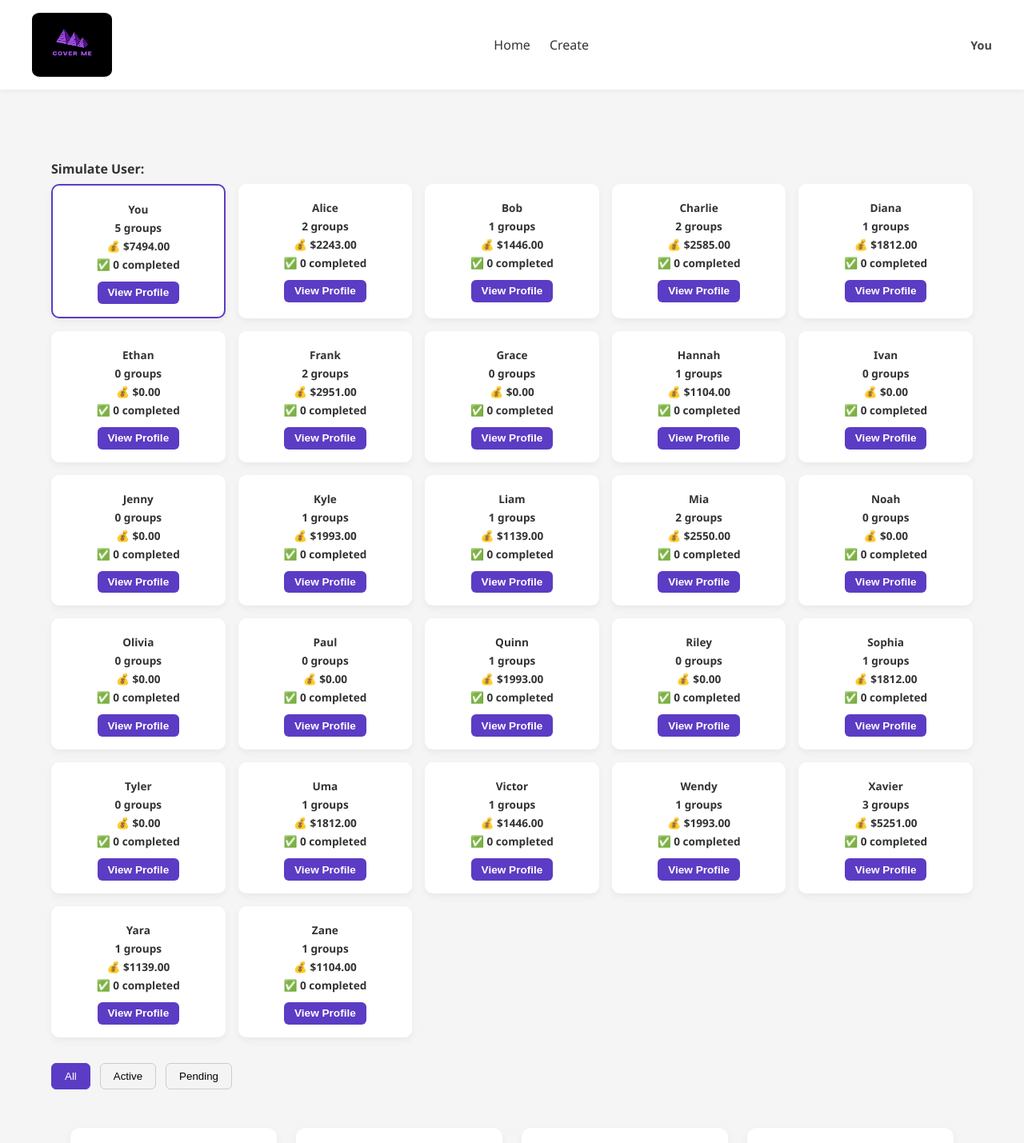
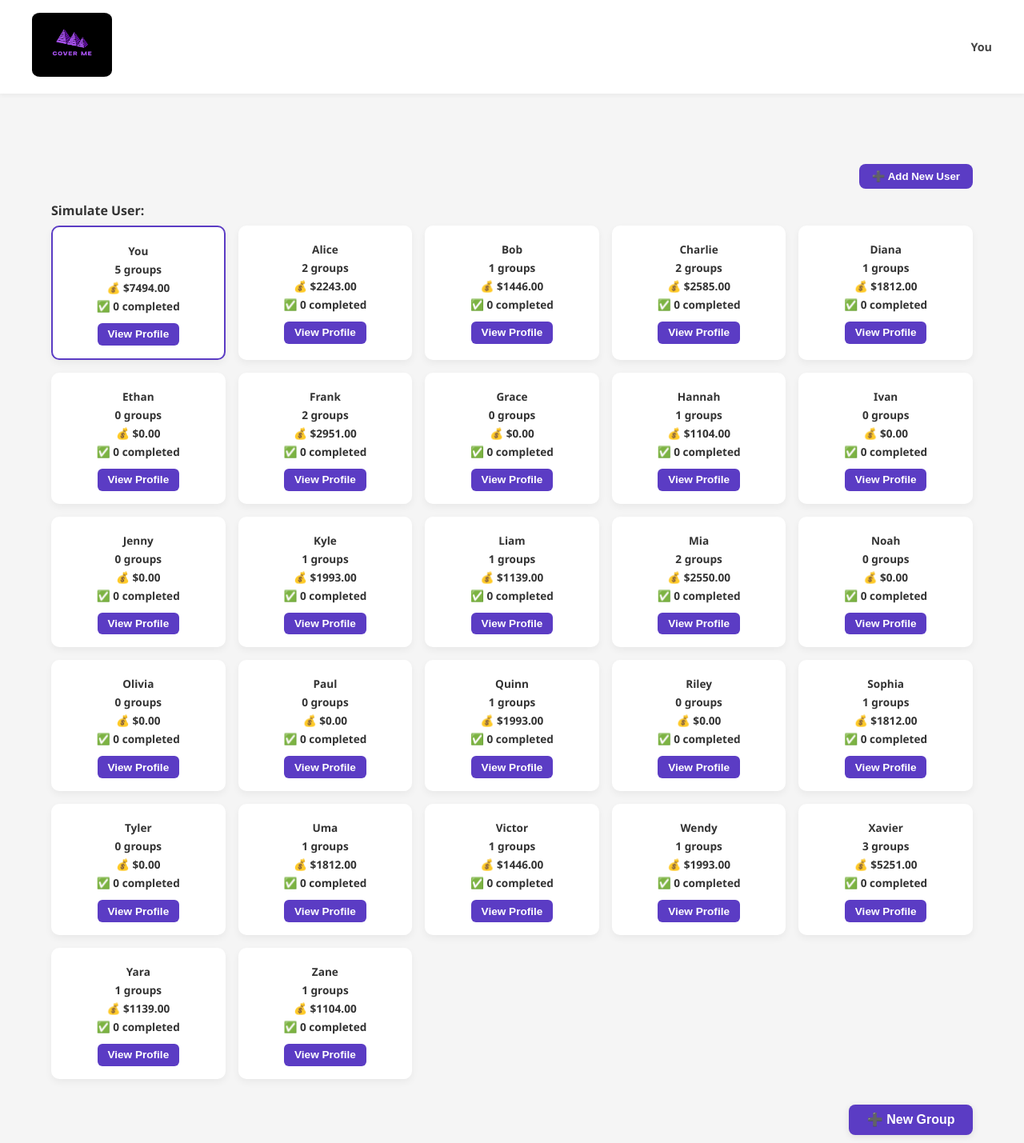
Before and after one commit to estelo2jz/cover-me, a React (Create React App) app: page / in a window 1280 px wide. Shown: the top 1429 px of the page at 80% size. Built offline with nearby package versions, Linux system fonts and the light colour scheme.

Commit message:
added New Group and New User functions

```diff
--- a/src/components/GroupDetail/GroupDetail.scss
+++ b/src/components/GroupDetail/GroupDetail.scss
@@ -148,3 +148,28 @@
     }
   }
 }
+
+.paid-label {
+  color: green;
+  font-weight: bold;
+}
+
+.disabled-label {
+  color: #aaa;
+  font-style: italic;
+}
+
+.pay-btn {
+  background: #5b3cc4;
+  color: white;
+  padding: 0.3rem 0.75rem;
+  border: none;
+  border-radius: 6px;
+  font-size: 0.85rem;
+  cursor: pointer;
+  transition: background 0.3s ease;
+
+  &:hover {
+    background: #47299b;
+  }
+}
--- a/src/components/Navigation/Navigation.jsx
+++ b/src/components/Navigation/Navigation.jsx
@@ -29,8 +29,10 @@ const Navigation = ({ currentUser }) => {
     <header className={`nav ${hidden ? "nav--hidden" : ""}`}>
       <div className="nav__wrapper">
         <div className="nav__left">
-          <img src={CoverMe} alt="Logo" className="nav__logo" />
-          <button
+          <Link to="/">
+            <img src={CoverMe} alt="Logo" className="nav__logo" />
+          </Link>
+          {/* <button
             className={`nav__hamburger ${isOpen ? "open" : ""}`}
             onClick={toggle}
             aria-label="Toggle navigation"
@@ -38,14 +40,14 @@ const Navigation = ({ currentUser }) => {
             <span />
             <span />
             <span />
-          </button>
+          </button> */}
         </div>
 
-        <nav className={`nav__menu ${isOpen ? "open" : ""}`}>
+        {/* <nav className={`nav__menu ${isOpen ? "open" : ""}`}>
           <Link to="/" onClick={close}>Home</Link>
           <Link to="/create" onClick={close}>Create</Link>
-          {/* <Link to="/admin" onClick={close}>Admin</Link> */}
-        </nav>
+          <Link to="/admin" onClick={close}>Admin</Link>
+        </nav> */}
 
         <div className="nav__user">{currentUser}</div>
       </div>
--- a/src/pages/Dashboard/Dashboard.jsx
+++ b/src/pages/Dashboard/Dashboard.jsx
@@ -1,4 +1,5 @@
 import React, { useEffect, useState } from "react";
+import { useNavigate } from "react-router-dom";
 import CreateGroup from "../../components/CreateGroup/CreateGroup";
 import Groups from "../../components/Groups/Groups";
 import GroupPreview from "../../components/Groups/GroupPreview";
@@ -11,16 +12,49 @@ const Dashboard = ({ currentUser, setCurrentUser }) => {
   const [selectedGroup, setSelectedGroup] = useState(null);
   const [previewGroup, setPreviewGroup] = useState(null); // ✅ THIS LINE IS REQUIRED
   const [filter, setFilter] = useState("all");
+  const navigate = useNavigate();
 
   // Add these to your Dashboard component state
   const [showJoinModal, setShowJoinModal] = useState(false);
   const [joinedGroup, setJoinedGroup] = useState(null);
 
-  const users = [
-    "You", "Alice", "Bob", "Charlie", "Diana", "Ethan", "Frank", "Grace", "Hannah",
-    "Ivan", "Jenny", "Kyle", "Liam", "Mia", "Noah", "Olivia", "Paul", "Quinn",
-    "Riley", "Sophia", "Tyler", "Uma", "Victor", "Wendy", "Xavier", "Yara", "Zane"
-  ];
+  const [showAddUserModal, setShowAddUserModal] = useState(false);
+  const [newUserName, setNewUserName] = useState("");
+
+  const [users, setUsers] = useState(() => {
+    const saved = localStorage.getItem("storedUsers");
+    return saved ? JSON.parse(saved) : [
+      "You", "Alice", "Bob", "Charlie", "Diana", "Ethan", "Frank", "Grace",
+      "Hannah", "Ivan", "Jenny", "Kyle", "Liam", "Mia", "Noah", "Olivia", "Paul",
+      "Quinn", "Riley", "Sophia", "Tyler", "Uma", "Victor", "Wendy", "Xavier",
+      "Yara", "Zane"
+    ];
+  });
+
+
+
+  const handleAddNewUser = () => {
+    const trimmed = newUserName.trim();
+    if (!trimmed) return;
+
+    const newList = users.includes(trimmed) ? users : [...users, trimmed];
+    setUsers(newList);
+    localStorage.setItem("storedUsers", JSON.stringify(newList));
+
+    setNewUserName("");
+    setShowAddUserModal(false);
+  };
+
+  useEffect(() => {
+    localStorage.setItem("storedUsers", JSON.stringify(users));
+  }, [users]);
+
+
+
+
+  const handleNavigateToCreate = () => {
+    navigate("/create");
+  };
 
   // Load or Seed Groups
   useEffect(() => {
@@ -191,9 +225,18 @@ const Dashboard = ({ currentUser, setCurrentUser }) => {
   return (
     <div className="dashboard">
       {renderPath()}
+      <div className="dashboard__add-user-bar">
+        <button className="dashboard__add-user-btn" onClick={() => setShowAddUserModal(true)}>
+          ➕ Add New User
+        </button>
+      </div>
 
       {!previewGroup && !selectedGroup && renderUserTools()}
-
+      <div className="dashboard__create-btn-wrapper">
+        <button className="dashboard__create-btn" onClick={handleNavigateToCreate}>
+          ➕ New Group
+        </button>
+      </div>
       {previewGroup ? (
         <GroupPreview
           group={previewGroup}
@@ -225,6 +268,22 @@ const Dashboard = ({ currentUser, setCurrentUser }) => {
           />
         </>
       )}
+      {showAddUserModal && (
+        <div className="dashboard__modal-overlay">
+          <div className="dashboard__modal">
+            <h3>New User</h3>
+            <input
+              type="text"
+              value={newUserName}
+              onChange={(e) => setNewUserName(e.target.value)}
+              placeholder="Enter user name"
+            />
+            <button onClick={handleAddNewUser}>Add</button>
+            <button className="cancel" onClick={() => setShowAddUserModal(false)}>Cancel</button>
+          </div>
+        </div>
+      )}
+
       {showJoinModal && (
         <div className="dashboard__modal-overlay">
           <div className="dashboard__modal">
--- a/src/pages/Dashboard/Dashboard.scss
+++ b/src/pages/Dashboard/Dashboard.scss
@@ -555,3 +555,127 @@
     opacity: 1;
   }
 }
+
+
+.dashboard__create-btn-wrapper {
+  display: flex;
+  justify-content: flex-end;
+  margin: 1rem 0;
+
+  @media (max-width: 768px) {
+    justify-content: center;
+  }
+}
+
+.dashboard__create-btn {
+  background: #5b3cc4;
+  color: #fff;
+  padding: 0.6rem 1.4rem;
+  font-size: 1rem;
+  font-weight: bold;
+  border: none;
+  border-radius: 8px;
+  cursor: pointer;
+  box-shadow: 0 2px 8px rgba(0, 0, 0, 0.1);
+  transition: background 0.3s ease, transform 0.2s ease;
+
+  &:hover {
+    background: #47299b;
+    transform: translateY(-2px);
+  }
+
+  @media (max-width: 768px) {
+    width: 100%;
+    max-width: 300px;
+    font-size: 0.95rem;
+  }
+
+  @media (max-width: 480px) {
+    font-size: 0.9rem;
+    padding: 0.5rem 1rem;
+  }
+}
+
+.dashboard__add-user-bar {
+  display: flex;
+  justify-content: flex-end;
+  margin: 1rem 0;
+
+  @media (max-width: 600px) {
+    justify-content: center;
+  }
+
+  .dashboard__add-user-btn {
+    padding: 0.5rem 1rem;
+    background: #5b3cc4;
+    color: white;
+    border: none;
+    border-radius: 8px;
+    font-weight: bold;
+    cursor: pointer;
+    transition: background 0.3s ease;
+
+    &:hover {
+      background: #47299b;
+    }
+  }
+}
+
+.dashboard__modal-overlay {
+  position: fixed;
+  top: 0; left: 0;
+  width: 100%; height: 100%;
+  background: rgba(0, 0, 0, 0.5);
+  display: flex;
+  justify-content: center;
+  align-items: center;
+  z-index: 999;
+}
+
+.dashboard__modal {
+  background: #fff;
+  padding: 2rem;
+  border-radius: 10px;
+  width: 90%;
+  max-width: 400px;
+  text-align: center;
+
+  h3 {
+    margin-bottom: 1rem;
+    color: #5b3cc4;
+  }
+
+  input {
+    width: 100%;
+    padding: 0.6rem;
+    margin-bottom: 1rem;
+    border-radius: 6px;
+    border: 1px solid #ccc;
+  }
+
+  button {
+    margin: 0.25rem 0.5rem;
+    padding: 0.5rem 1rem;
+    border-radius: 6px;
+    border: none;
+    font-weight: bold;
+    cursor: pointer;
+  }
+
+  button:not(.cancel) {
+    background: #5b3cc4;
+    color: white;
+
+    &:hover {
+      background: #47299b;
+    }
+  }
+
+  .cancel {
+    background: #eee;
+
+    &:hover {
+      background: #ccc;
+    }
+  }
+}
```
